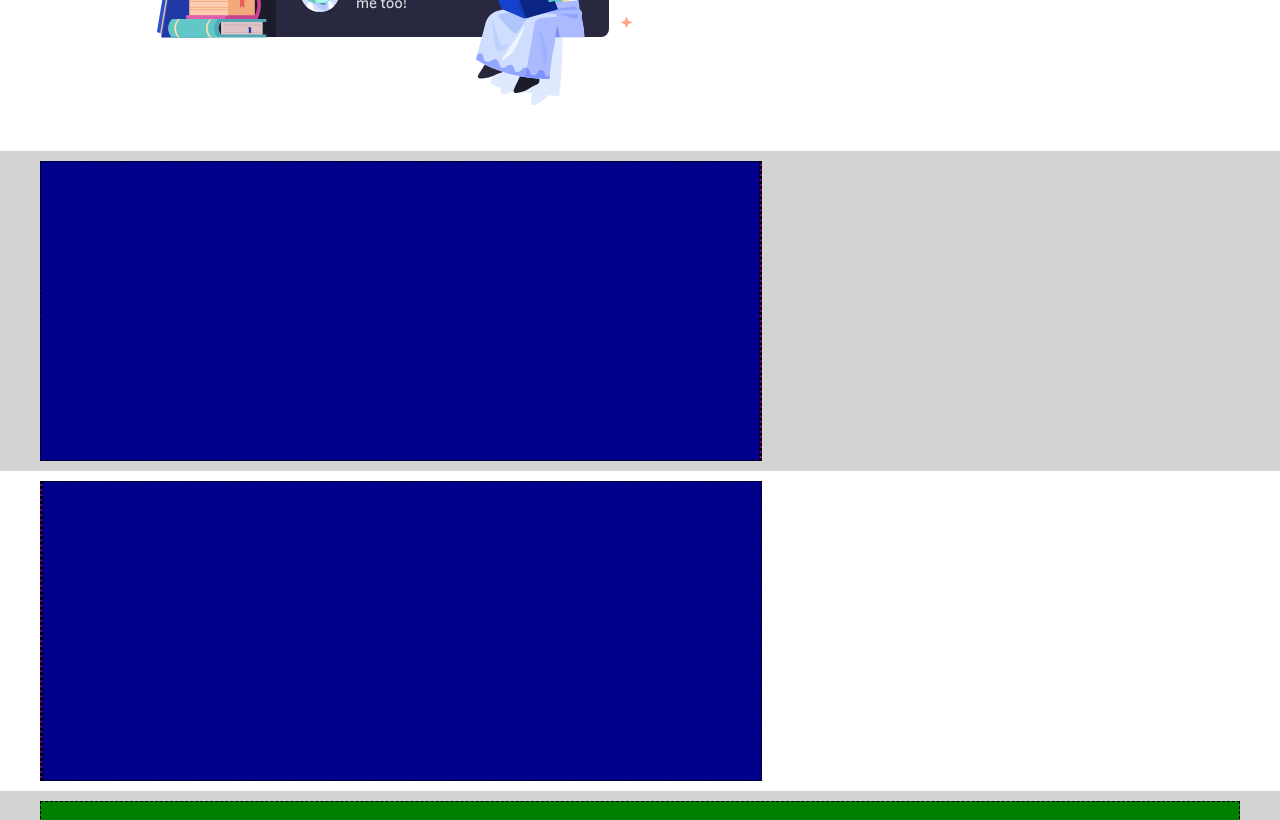
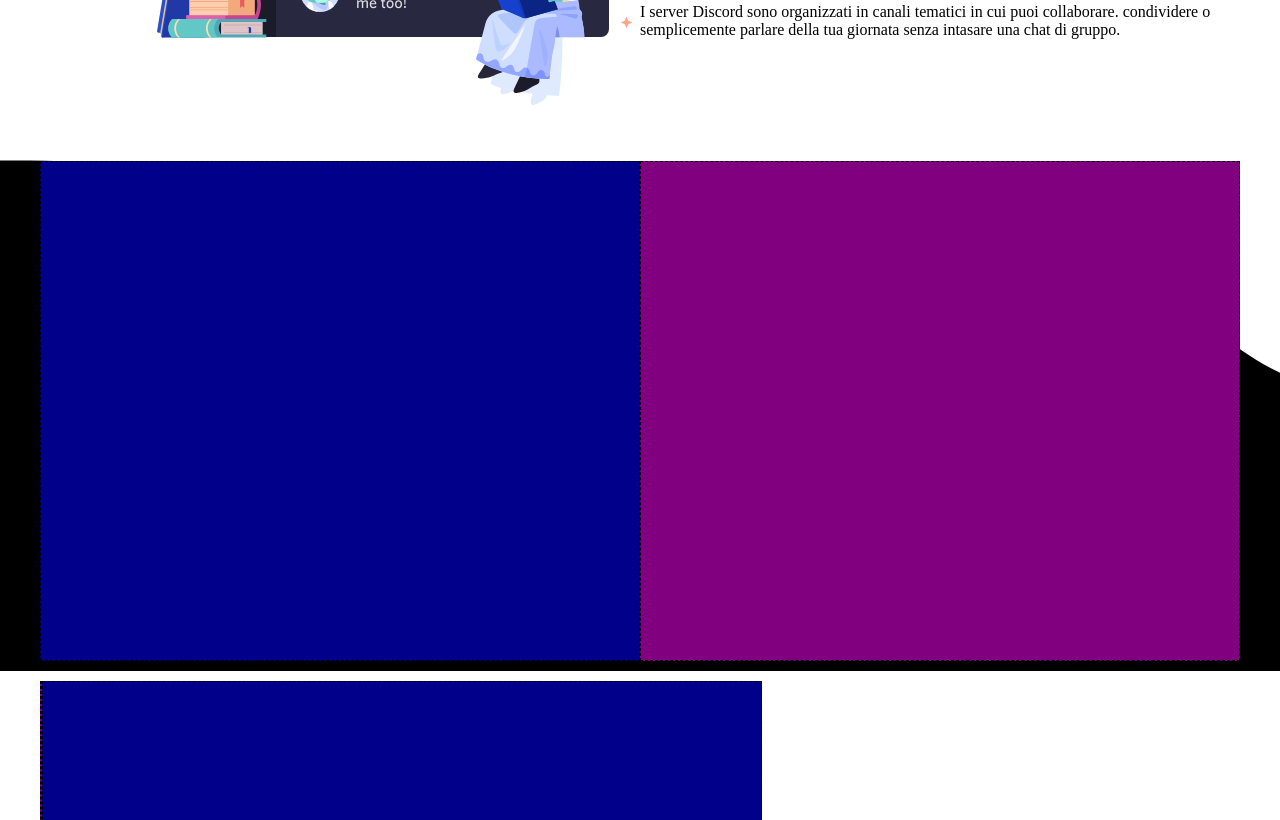
Before and after one commit to pietrostraneo/htmlcss-discord, a plain HTML site: page index.html in a window 1280 px wide. Shown: the part 920-1740 px from the top of the page. Drawn offline with Linux system fonts and the light colour scheme.

Commit message:
Added background in second container

```diff
--- a/css/style.css
+++ b/css/style.css
@@ -122,8 +122,10 @@ hr{
     margin: 30px 0;
 }
 
-.bggray{
-    background-color: lightgray;
+.bgwave{
+    background-image: url(../img/wave.svg);
+    background-repeat: no-repeat;
+    background-size: cover;
 }
 
 .height500{
@@ -157,6 +159,7 @@ hr{
     display: flex;
     justify-content: center;
     align-items: center;
+    flex-wrap: wrap;
 }
 
 .bgdiscord{
--- a/index.html
+++ b/index.html
@@ -44,15 +44,23 @@
         <div class="bgdiscord">
             <div class="container-sm margincontainer">
                 <div class="row">
-                    <div class="col100 height476 center">
+                    <div class="col100 height476">
+                        <div class="row">
+                            <div class="col100 height50 center">
                                 <div class="maincontent text">
                                     <h1>Il tuo posto per parlare</h1>
                                 </div>
+                            </div>
+                        </div>
+                        <div class="row">
+                            <div class="col100 height50 center">
                                 <div class="maincontent text">
                                     <p>Che tu faccia parte di un club scolastico, gruppo di gamer, comunità artistica
                                         monolale, o semplicemente er un piccolo gruppo al amici che vuole passare tempo
                                         assieme, Discord rende più facile chiacchierare ogni giorno e ritrovarsi più spesso.
                                     </p>
+                                </div>
+                            </div>
                         </div>
                     </div>
                 </div>
@@ -84,11 +92,11 @@
             </div>
         </div>
 
-        <div class="bggray">
+        <div class="bgwave">
             <div class="container margincontainer padding-y-30">
                 <div class="row">
-                    <div class="col60 height300 bgblue bordercolumn"></div>
-                    <div class="col40 height300 bgpurple bordercolumn"></div>
+                    <div class="col50 height500 bgblue bordercolumn"></div>
+                    <div class="col50 height500 bgpurple bordercolumn"></div>
 
 
                 </div>
@@ -97,11 +105,11 @@
 
         <div class="container margincontainer padding-y-30">
             <div class="row">
-                <div class="col40 height300 bgpurple bordercolumn">
+                <div class="col40 height500 bgpurple bordercolumn">
 
                 </div>
 
-                <div class="col60 height300 bgblue bordercolumn"></div>
+                <div class="col60 height500 bgblue bordercolumn"></div>
             </div>
         </div>
 
@@ -118,7 +126,7 @@
     <footer>
         <div class="container-sm margincontainer">
             <div class="row">
-                <div class="col40 height300 bgpurple bordercolumn">
+                <div class="col50 height300 bgpurple bordercolumn">
 
                 </div>
                 <div class="col15 height300 bgacquamarine bordercolumnwhite">
```
Lines whose indentation alone changed are shown as unchanged.
